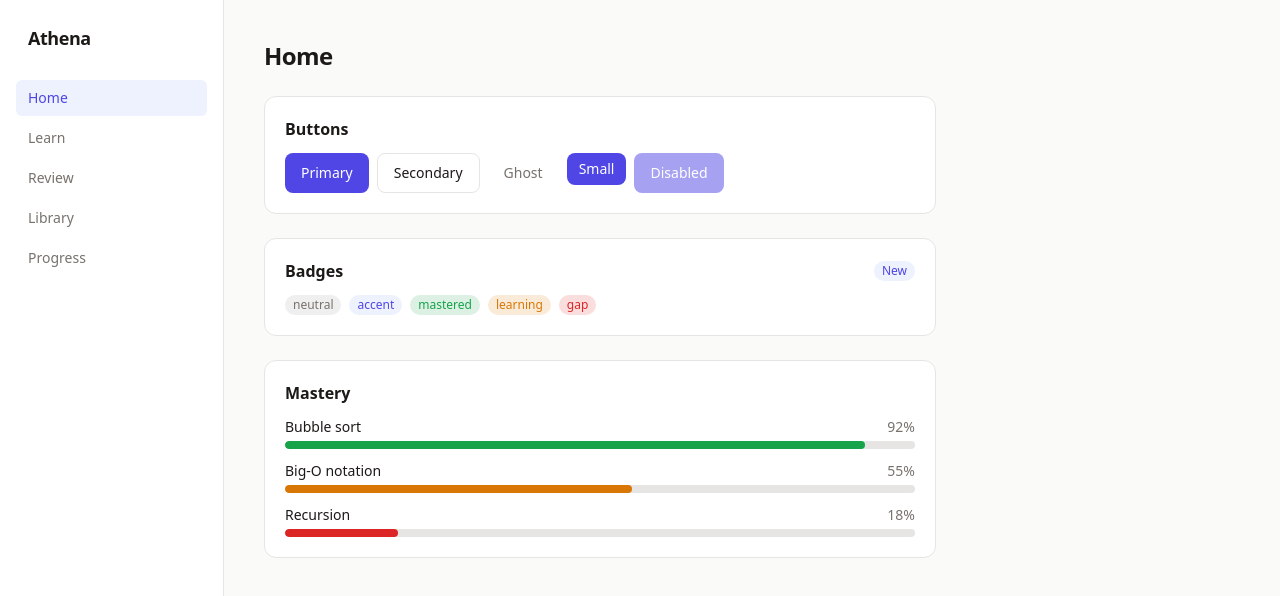
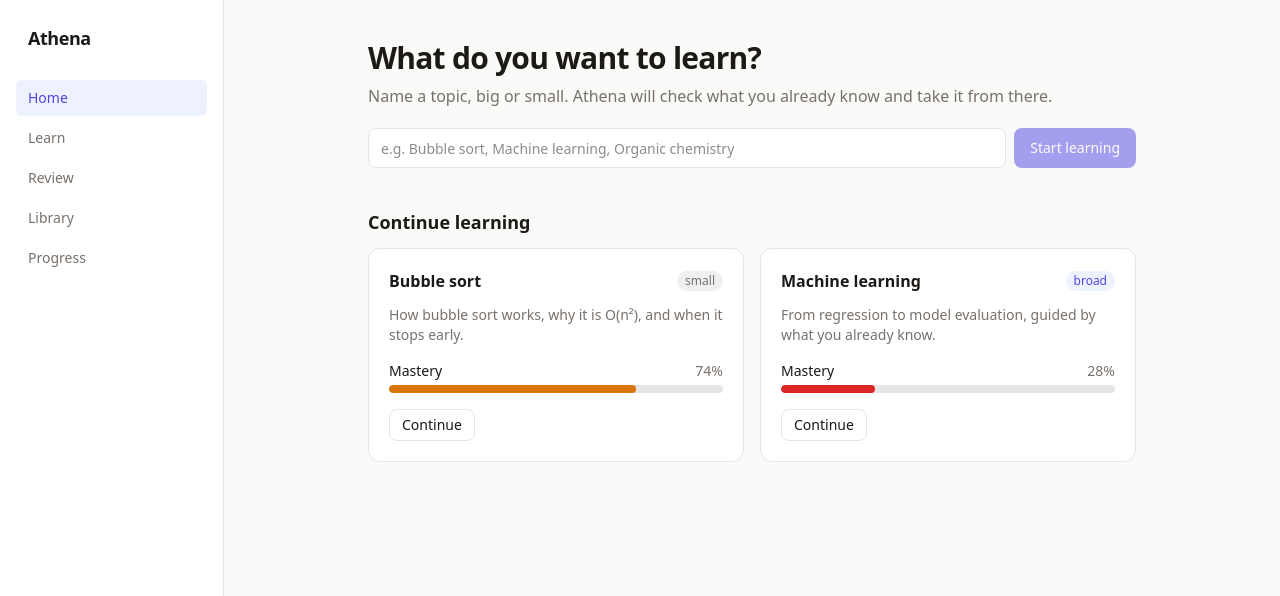
Before and after one commit to yangzhie/athena, a React (Vite) app: page / in a window 1280 px wide. Shown: the top 596 px of the page. Built offline with nearby package versions, Linux system fonts and the light colour scheme.

Commit message:
feat: create cards specific to the page

```diff
--- a/src/components/ui/Button.tsx
+++ b/src/components/ui/Button.tsx
@@ -1,38 +1,11 @@
 import type { ButtonHTMLAttributes } from 'react'
-import { cn } from '../../lib/cn'
+import { buttonStyles, type ButtonSize, type ButtonVariant } from './buttonStyles'
 
-type Variant = 'primary' | 'secondary' | 'ghost'
-type Size = 'sm' | 'md'
-
-const variants: Record<Variant, string> = {
-  primary: 'bg-accent text-white hover:opacity-90',
-  secondary: 'border border-line bg-surface text-ink hover:bg-line/50',
-  ghost: 'text-muted hover:bg-line/50 hover:text-ink',
+export interface ButtonProps extends ButtonHTMLAttributes<HTMLButtonElement> {
+  variant?: ButtonVariant
+  size?: ButtonSize
 }
 
-const sizes: Record<Size, string> = {
-  sm: 'h-8 px-3 text-sm',
-  md: 'h-10 px-4 text-sm',
+export function Button({ variant, size, className, type = 'button', ...props }: ButtonProps) {
+  return <button type={type} className={buttonStyles(variant, size, className)} {...props} />
 }
-
-export interface ButtonProps extends ButtonHTMLAttributes<HTMLButtonElement> {
-  variant?: Variant
-  size?: Size
-}
-
-export function Button({ variant = 'primary', size = 'md', className, type = 'button', ...props }: ButtonProps) {
-  return (
-    <button
-      type={type}
-      className={cn(
-        'inline-flex items-center justify-center gap-2 rounded-lg font-medium transition',
-        'focus-visible:outline-2 focus-visible:outline-offset-2 focus-visible:outline-accent',
-        'disabled:pointer-events-none disabled:opacity-50',
-        variants[variant],
-        sizes[size],
-        className,
-      )}
-      {...props}
-    />
-  )
-}
--- /dev/null
+++ b/src/components/ui/buttonStyles.ts
@@ -0,0 +1,27 @@
+import { cn } from '../../lib/cn'
+
+export type ButtonVariant = 'primary' | 'secondary' | 'ghost'
+export type ButtonSize = 'sm' | 'md'
+
+const variants: Record<ButtonVariant, string> = {
+  primary: 'bg-accent text-white hover:opacity-90',
+  secondary: 'border border-line bg-surface text-ink hover:bg-line/50',
+  ghost: 'text-muted hover:bg-line/50 hover:text-ink',
+}
+
+const sizes: Record<ButtonSize, string> = {
+  sm: 'h-8 px-3 text-sm',
+  md: 'h-10 px-4 text-sm',
+}
+
+/** Button classes, for things that look like a button but aren't one (e.g. a <Link>). */
+export function buttonStyles(variant: ButtonVariant = 'primary', size: ButtonSize = 'md', className?: string) {
+  return cn(
+    'inline-flex items-center justify-center gap-2 rounded-lg font-medium transition',
+    'focus-visible:outline-2 focus-visible:outline-offset-2 focus-visible:outline-accent',
+    'disabled:pointer-events-none disabled:opacity-50',
+    variants[variant],
+    sizes[size],
+    className,
+  )
+}
--- a/src/components/ui/index.ts
+++ b/src/components/ui/index.ts
@@ -1,5 +1,7 @@
 export { Button } from './Button'
 export type { ButtonProps } from './Button'
+export { buttonStyles } from './buttonStyles'
+export type { ButtonSize, ButtonVariant } from './buttonStyles'
 export { Card } from './Card'
 export type { CardProps } from './Card'
 export { Badge } from './Badge'
--- a/src/features/home/HomePage.tsx
+++ b/src/features/home/HomePage.tsx
@@ -1,38 +1,61 @@
-import { Badge, Button, Card, MasteryBar } from '../../components/ui'
+import { useState, type FormEvent } from 'react'
+import { Link, useLoaderData } from 'react-router'
+import { Badge, Button, Card, MasteryBar, buttonStyles } from '../../components/ui'
+import type { homeLoader } from './loader'
 
-// Temporary preview of the UI primitives. Replaced by the real Home page next step.
 export default function HomePage() {
+  const { topics } = useLoaderData<typeof homeLoader>()
+  const [query, setQuery] = useState('')
+
+  function startTopic(e: FormEvent) {
+    e.preventDefault()
+    // Static for now: creating a topic needs the backend.
+  }
+
   return (
-    <section className="max-w-2xl space-y-6">
-      <h1 className="text-2xl font-semibold tracking-tight">Home</h1>
+    <div className="mx-auto max-w-3xl space-y-10">
+      <section>
+        <h1 className="text-3xl font-semibold tracking-tight">What do you want to learn?</h1>
+        <p className="mt-2 text-muted">
+          Name a topic, big or small. Athena will check what you already know and take it from there.
+        </p>
+        <form onSubmit={startTopic} className="mt-5 flex flex-col gap-2 sm:flex-row">
+          <input
+            value={query}
+            onChange={(e) => setQuery(e.target.value)}
+            placeholder="e.g. Bubble sort, Machine learning, Organic chemistry"
+            aria-label="Topic to learn"
+            className="h-10 flex-1 rounded-lg border border-line bg-surface px-3 text-sm outline-none focus:border-accent"
+          />
+          <Button type="submit" disabled={!query.trim()}>
+            Start learning
+          </Button>
+        </form>
+      </section>
 
-      <Card title="Buttons">
-        <div className="flex flex-wrap gap-2">
-          <Button>Primary</Button>
-          <Button variant="secondary">Secondary</Button>
-          <Button variant="ghost">Ghost</Button>
-          <Button size="sm">Small</Button>
-          <Button disabled>Disabled</Button>
-        </div>
-      </Card>
-
-      <Card title="Badges" action={<Badge tone="accent">New</Badge>}>
-        <div className="flex flex-wrap gap-2">
-          <Badge>neutral</Badge>
-          <Badge tone="accent">accent</Badge>
-          <Badge tone="good">mastered</Badge>
-          <Badge tone="warn">learning</Badge>
-          <Badge tone="bad">gap</Badge>
-        </div>
-      </Card>
-
-      <Card title="Mastery">
-        <div className="space-y-3">
-          <MasteryBar label="Bubble sort" value={0.92} />
-          <MasteryBar label="Big-O notation" value={0.55} />
-          <MasteryBar label="Recursion" value={0.18} />
-        </div>
-      </Card>
-    </section>
+      <section>
+        <h2 className="mb-3 text-lg font-semibold">Continue learning</h2>
+        {topics.length === 0 ? (
+          <p className="text-muted">No topics yet. Start one above.</p>
+        ) : (
+          <div className="grid gap-4 sm:grid-cols-2">
+            {topics.map((topic) => (
+              <Card
+                key={topic.id}
+                title={topic.title}
+                action={<Badge tone={topic.scope === 'broad' ? 'accent' : 'neutral'}>{topic.scope}</Badge>}
+                className="flex flex-col"
+              >
+                <p className="text-sm text-muted">{topic.description}</p>
+                <MasteryBar label="Mastery" value={topic.mastery} className="mt-4" />
+                <Link to={`/learn/${topic.id}`} className={buttonStyles('secondary', 'sm', 'mt-4 self-start')}>
+                  Continue
+                </Link>
+              </Card>
+            ))}
+          </div>
+        )}
+      </section>
+    </div>
   )
 }
--- /dev/null
+++ b/src/features/home/loader.ts
@@ -0,0 +1,15 @@
+import { listMastery, listTopics } from '../../api/learning'
+
+export async function homeLoader() {
+  const [topics, mastery] = await Promise.all([listTopics(), listMastery()])
+  const byConcept = new Map(mastery.map((m) => [m.conceptId, m.estimate]))
+
+  return {
+    topics: topics.map((topic) => {
+      // Concepts with no evidence yet count as 0.
+      const scores = topic.conceptIds.map((id) => byConcept.get(id) ?? 0)
+      const avg = scores.length ? scores.reduce((a, b) => a + b, 0) / scores.length : 0
+      return { ...topic, mastery: avg }
+    }),
+  }
+}
--- a/src/features/home/routes.tsx
+++ b/src/features/home/routes.tsx
@@ -1,8 +1,9 @@
 import type { Feature } from '../../app/feature'
 import HomePage from './HomePage'
+import { homeLoader } from './loader'
 
 export const homeFeature: Feature = {
   id: 'home',
   nav: { label: 'Home', to: '/', end: true },
-  routes: [{ index: true, element: <HomePage /> }],
+  routes: [{ index: true, element: <HomePage />, loader: homeLoader }],
 }
--- a/src/features/learn/routes.tsx
+++ b/src/features/learn/routes.tsx
@@ -4,5 +4,8 @@ import LearnPage from './LearnPage'
 export const learnFeature: Feature = {
   id: 'learn',
   nav: { label: 'Learn', to: '/learn' },
-  routes: [{ path: 'learn', element: <LearnPage /> }],
+  routes: [
+    { path: 'learn', element: <LearnPage /> },
+    { path: 'learn/:topicId', element: <LearnPage /> },
+  ],
 }
```
